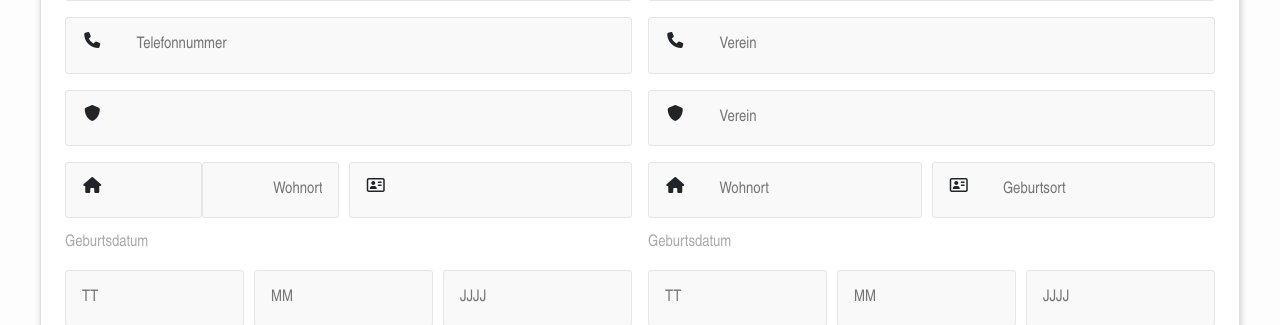
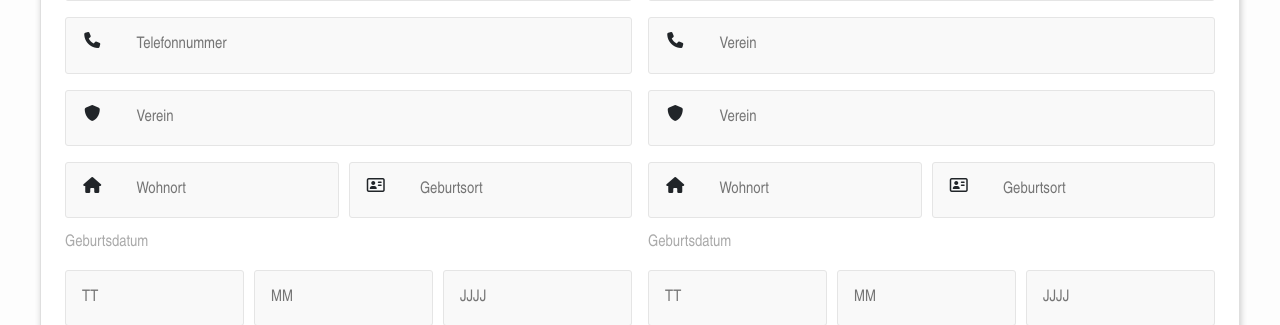
Before and after one commit to paconte/padelanalytics, a Django app: page /anmeldung in a window 1280 px wide. Shown: the part 868-1193 px from the top of the page. Run offline with Django 3.2, Linux system fonts and the light colour scheme; some libraries are stand-ins or nearby versions; some web fonts are replaced.

Commit message:
Add city, club, birthplace and ranking points to the anmeldung form.

```diff
--- a/anmeldung/templates/anmeldung.html
+++ b/anmeldung/templates/anmeldung.html
@@ -89,7 +89,7 @@
                         <div class="input-icon"><i class="fa fa-shield"></i></div>
                         {{form.club}}
                     </div>
-                    <div class="input-group input-group-icon "
+                    <div class="input-group input-group-icon"
                          style="float: right; margin-left: 0px; margin-right: 0px; width:50%">
                         <div class="input-icon"><i class="fa fa-vcard-o"></i></div>
                         {{form.birthplace}}
@@ -98,9 +98,7 @@
                          style="float: right; margin-left: 0px; margin-right: 0px; width:50%">
                         <div class="input-icon"><i class="fa fa-home"></i></div>
                         {{form.city}}
-                        <input class="" type="text" placeholder="Wohnort"/>
                     </div>
-
 
                     <h3>Geburtsdatum</h3>
                     <div class="input-group">
@@ -112,7 +110,7 @@
                     <h3>DPV-Punkte</h3>
                     <div class="input-group input-group-icon col-half">
                         <div class="input-icon"><i class="fa fa-trophy"></i></div>
-                        <input type="text" placeholder="Trag deine Punkte ein"/>
+                        {{form.ranking_points}}
                     </div>
                 </div>
 
--- a/anmeldung/views.py
+++ b/anmeldung/views.py
@@ -14,6 +14,10 @@ class RegistrationForm(forms.ModelForm):
             'surname': forms.TextInput(attrs={'placeholder': 'Familienname'}),
             'forename': forms.TextInput(attrs={'placeholder': 'Vorname'}),
             'phone': forms.TextInput(attrs={'placeholder': 'Telefonnummer'}),
+            'city': forms.TextInput(attrs={'placeholder': 'Wohnort'}),
+            'club': forms.TextInput(attrs={'placeholder': 'Verein'}),
+            'birthplace': forms.TextInput(attrs={'placeholder': 'Geburtsort'}),
+            'ranking_points': forms.TextInput(attrs={'placeholder': 'Trag deine Punkte ein'}),
         }
 
 
```
